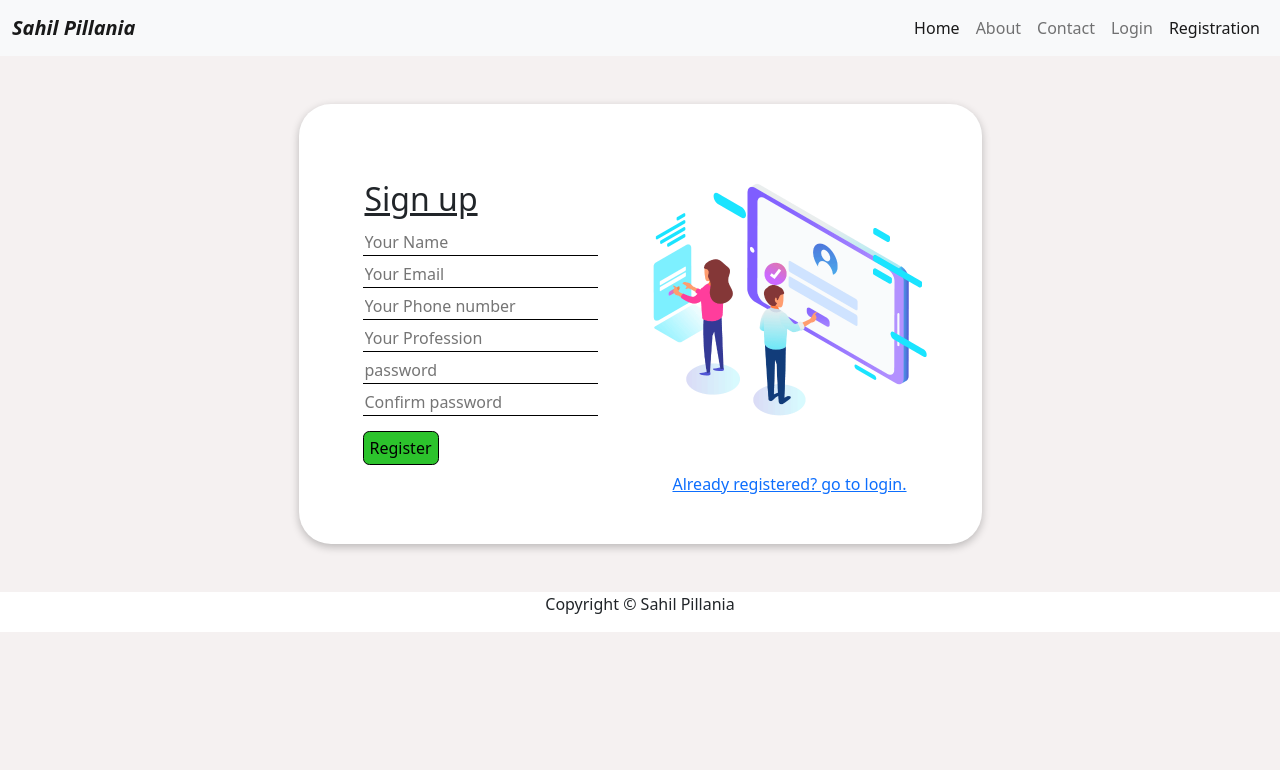
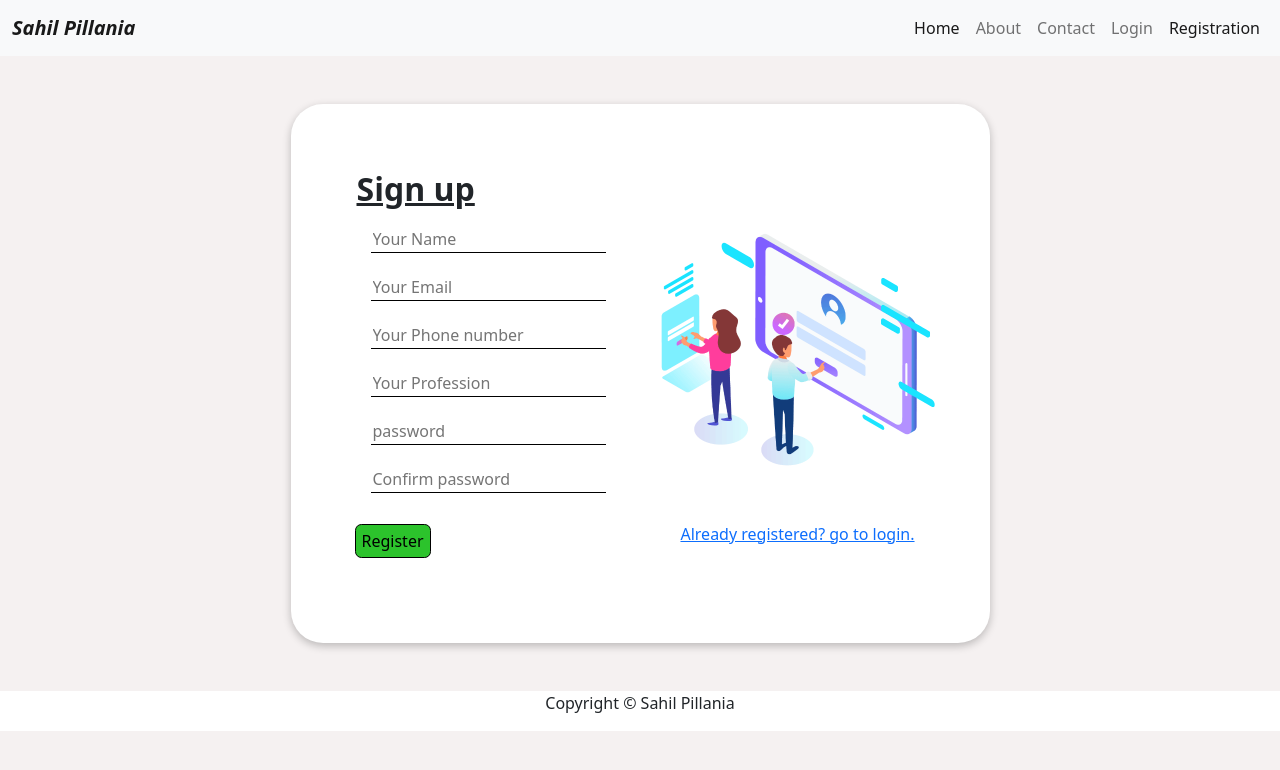
Before and after one commit to Sahil-pillania/MERN_website, a React (Create React App) app in the folder client/: page /signup in a window 1280 px wide. Shown: the top 770 px of the page. Built offline with nearby package versions, Linux system fonts and the light colour scheme.

Commit message:
registration page css updated

```diff
--- a/client/src/App.css
+++ b/client/src/App.css
@@ -26,7 +26,16 @@ section {
 .signup-form .register-form .form-title {
   padding: 2px;
   text-decoration: underline;
-  font-weight: 500;
+  font-weight: 700;
+  margin-bottom: 1rem;
+}
+.form-group {
+  display: flex;
+  align-items: center;
+  margin-bottom: 1rem;
+}
+.form-group label {
+  margin-right: 1rem;
 }
 .form-group input {
   outline: none;
```
